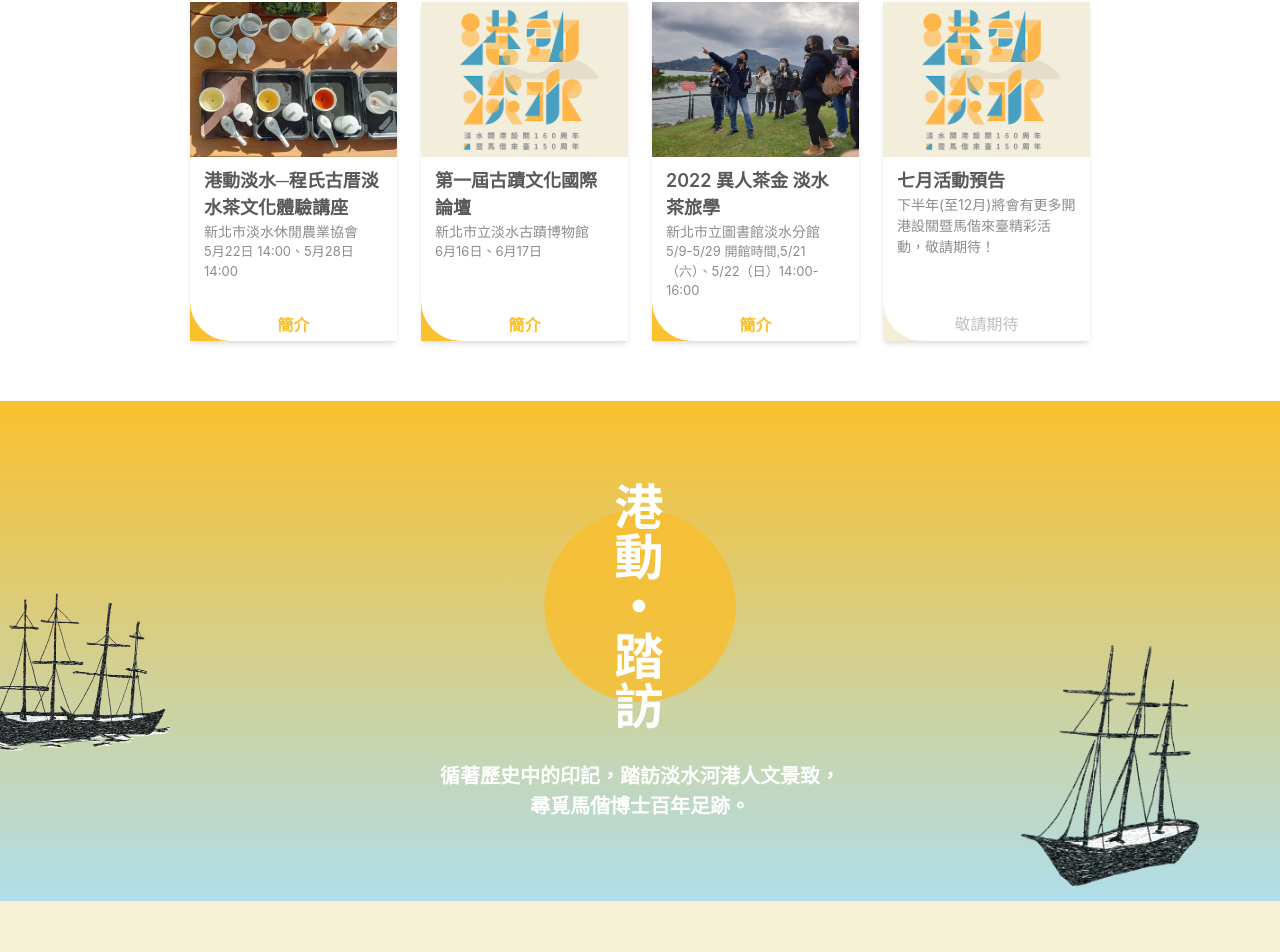
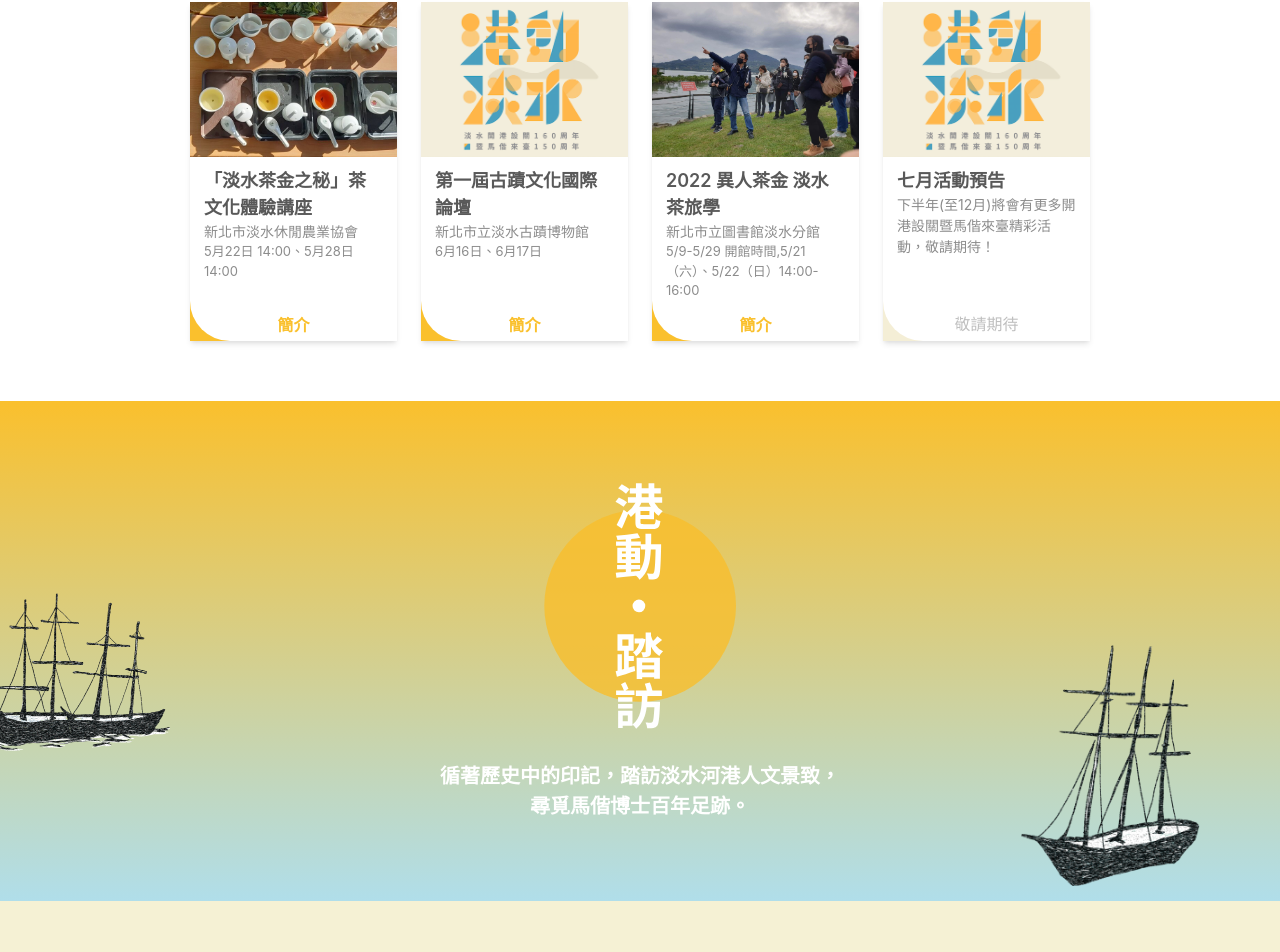
Before and after one commit to indexhui/Wharf-velous-Tamsui, a React (Create React App) app: page / in a window 1280 px wide. Shown: the part 3484-4436 px from the top of the page. Built offline with nearby package versions, Linux system fonts and the light colour scheme.

Commit message:
update title

```diff
--- a/src/components/Section01Item.js
+++ b/src/components/Section01Item.js
@@ -223,7 +223,7 @@ const activities = [
   },
   {
     month: 5,
-    name: '港動淡水─程氏古厝淡水茶文化體驗講座',
+    name: '「淡水茶金之秘」茶文化體驗講座',
     organizer: '新北市淡水休閒農業協會',
     time: '5月22日 14:00、5月28日 14:00',
     location: '公司田溪程氏古厝',
```
